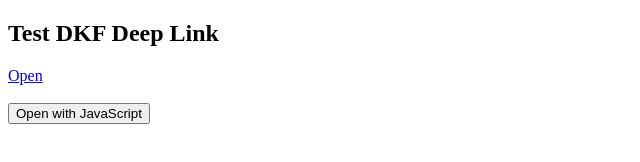
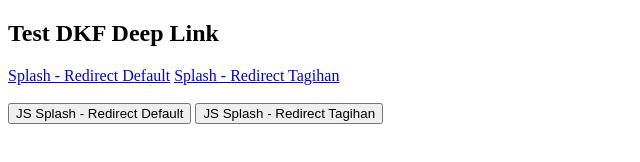
Before and after one commit to hendydanakini/hendydanakini.github.io, a plain HTML site: page index.html in a window 1280 px wide. Shown: the whole page, without its empty margins (0-640 px from the left). Drawn offline with Linux system fonts and the light colour scheme.

Commit message:
Update index.html

```diff
--- a/index.html
+++ b/index.html
@@ -7,15 +7,20 @@
 </head>
 <body>
     <h2>Test DKF Deep Link</h2>
-    <a href="com.dkf.danakinifinance://home">Open</a>
+    <a href="com.dkf.danakinifinance://page/redirection?path=default">Splash - Redirect Default</a>
+    <a href="com.dkf.danakinifinance://page/redirection?path=tagihan">Splash - Redirect Tagihan</a>
 
     <br><br>
 
-    <button onclick="openApp()">Open with JavaScript</button>
+    <button onclick="openDefault()">JS Splash - Redirect Default</button>
+    <button onclick="openTagihan()">JS Splash - Redirect Tagihan</button>
 
     <script>
-        function openApp() {
-            window.location.href = "com.dkf.danakinifinance://home";
+        function openDefault() {
+            window.location.href = "com.dkf.danakinifinance://page/redirection?path=default";
+        }
+        function openTagihan() {
+            window.location.href = "com.dkf.danakinifinance://page/redirection?path=tagihan";
         }
     </script>
 </body>
```
